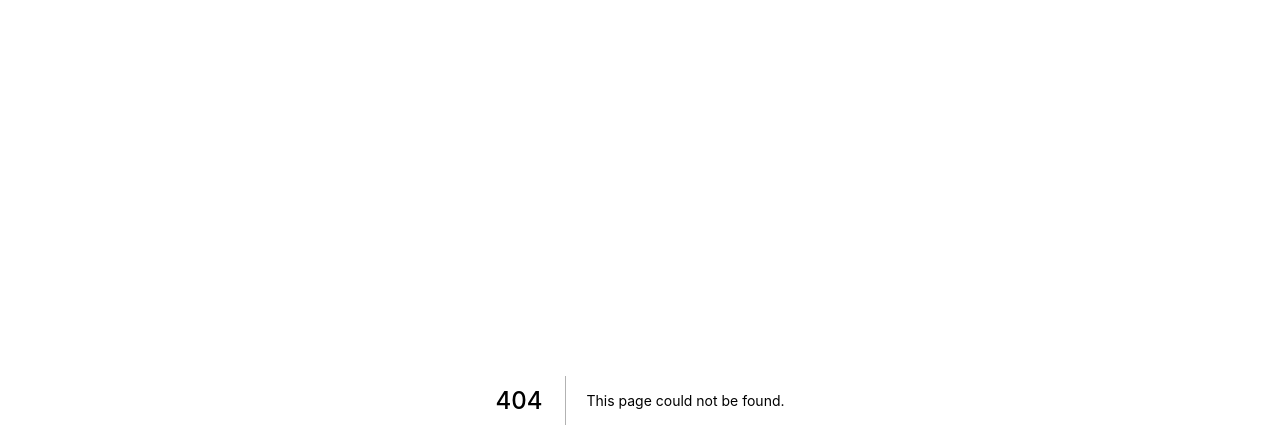
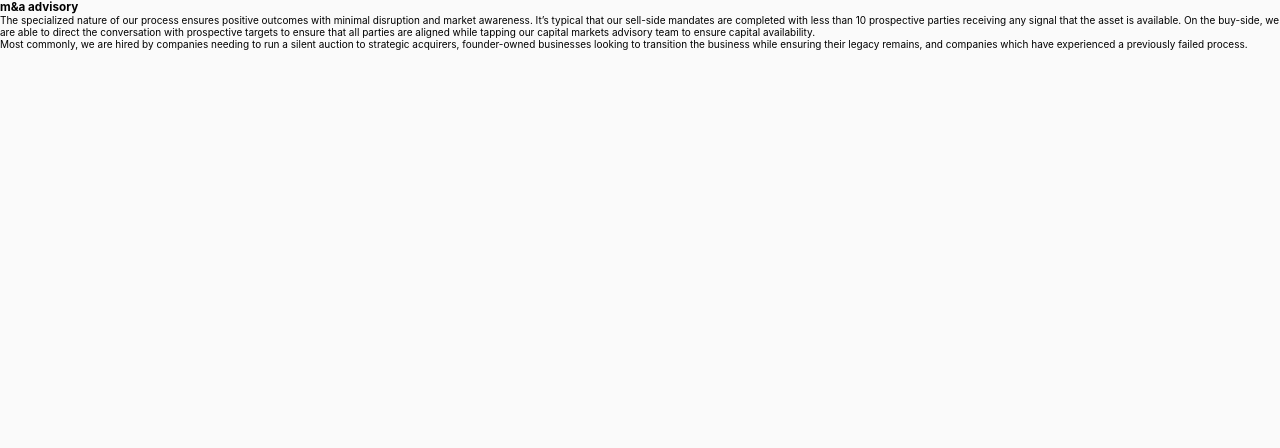
Before and after one commit to mritunjaysaha/project-1, a Next.js app: page /maAdvisory in a window 1280 px wide. Before the commit this address had no page. Shown: the top 448 px of the page. Built offline with nearby package versions, Linux system fonts and the light colour scheme.

Commit message:
added all the services pages

```diff
--- /dev/null
+++ b/pages/maAdvisory/index.js
@@ -0,0 +1,16 @@
+import { maAdvisory } from "../../src/data";
+
+export default function MaAdvisory() {
+    return (
+        <section>
+            <article>
+                <h3>m&amp;a advisory</h3>
+                <article>
+                    {maAdvisory.map((data) => {
+                        return <p>{data}</p>;
+                    })}
+                </article>
+            </article>
+        </section>
+    );
+}
--- a/pages/our_partners/index.js
+++ /dev/null
@@ -1,3 +0,0 @@
-const OurPartners = () => <h1>Our Partners</h1>;
-
-export default OurPartners;
--- a/src/data.js
+++ b/src/data.js
@@ -41,3 +41,33 @@ export const teamData = [
         linkedin: "",
     },
 ];
+
+export const equityCapitalMarketsData = [
+    [
+        `Our equity capital markets practice is focused on working with growth businesses. `,
+    ],
+    [
+        `Most commonly, we are hired to support founder-controlled businesses in their first institutional capital raise, management teams within large enterprises who are seeking to acquire their operating division, and companies restructuring their capital stack.`,
+    ],
+];
+
+export const debtCapitalMarketsData = [
+    [`Today, there is over $3 trillion committed to credit opportunities.`],
+    [
+        `The overabundance of capital has led to historically low capital cost and more competition amongst lenders. We maintain an extensive network with lenders of various all segments of the credit stack.`,
+    ],
+    [
+        `Most commonly, we are hired to support companies seeking to make acquisitions, recapitalize their balance sheet, or in support of de novo growth.`,
+    ],
+];
+
+export const maAdvisory = [
+    [
+        `The specialized nature of our process ensures positive outcomes with minimal disruption and market awareness. It’s typical that our sell-side mandates are completed with less than 10 prospective parties receiving any signal that the asset is available. On the buy-side, we are able to direct the conversation with prospective targets to ensure that all parties are aligned while tapping our capital markets advisory team to ensure capital availability.`,
+    ],
+    [
+        `Most commonly, we are hired by companies needing to run a silent auction to strategic acquirers, founder-owned businesses looking to transition the business while ensuring their legacy remains, and companies which have experienced a previously failed process.`,
+    ],
+];
+
+export const directInvestments = [[`coming soon`]];
```
Also changed, not shown: pages/debtCapitalMarkets/index.js (added, +16 -0 lines), pages/directInvestments/index.js (added, +16 -0 lines), pages/equityCapitalMarkets/index.js (added, +16 -0 lines).
